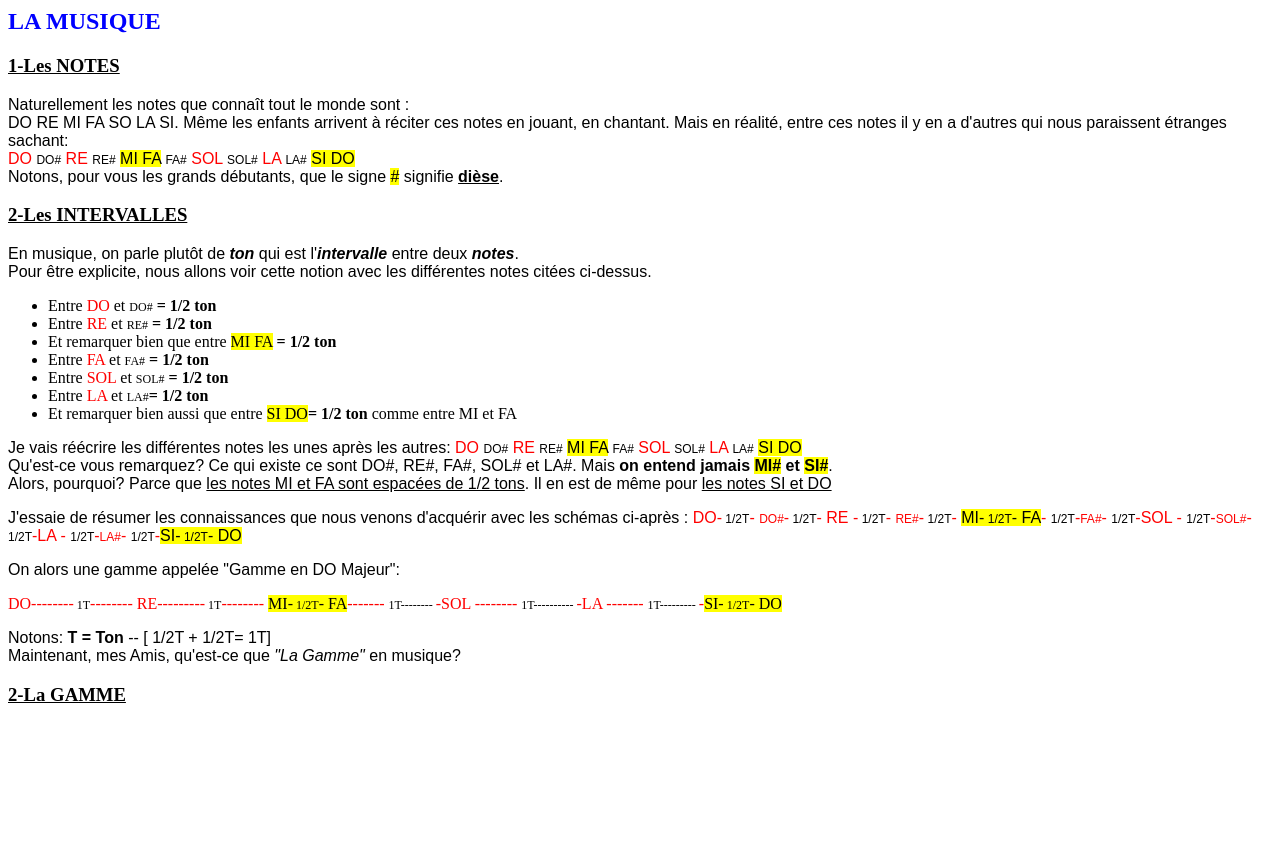
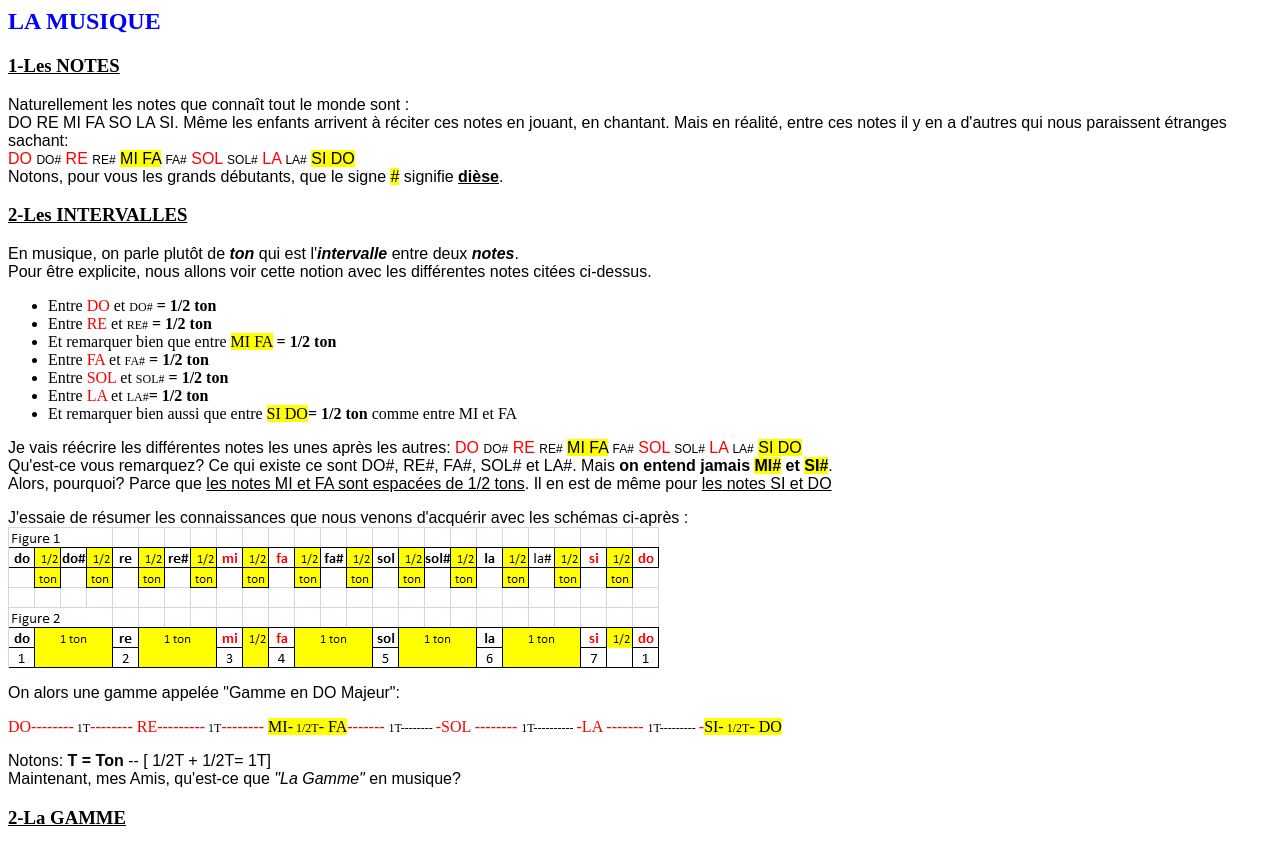
Before and after one commit to lesima-bit/github-lesn, a plain HTML site: page index.html in a window 1280 px wide. Before the commit the page ends 800 px from the top, so only its background shows below. Drawn offline with Linux system fonts and the light colour scheme.

Commit message:
cancel tab replaced by figure

```diff
--- a/index.html
+++ b/index.html
@@ -84,17 +84,8 @@ h3{color: black;}
 
            <p>J'essaie de résumer les connaissances que nous venons d'acquérir avec les schémas ci-après :
 
-        <span style="color:red">DO-<span class="ton"> 1/2T</span>-
-            <span class="note">DO#</span>-<span class="ton"> 1/2T</span>-
-            <span style="color:red">RE </span>-<span class="ton"> 1/2T</span>-
-            <span class="note">RE#</span>-<span class="ton"> 1/2T</span>-
-            <mark>MI-<span class="ton"> 1/2T</span>- FA</mark>-
-            <span class="ton"> 1/2T</span>-<span class="note">FA#</span>-
-            <span class="ton"> 1/2T</span>-<span style="color:red">SOL </span>-
-            <span class="ton"> 1/2T</span>-<span class="note">SOL#</span>-
-            <span class="ton"> 1/2T</span>-<span style="color:red">LA </span>-
-            <span class="ton"> 1/2T</span>-<span class="note">LA#</span>-
-            <span class="ton"> 1/2T</span>-<mark>SI-<span class="ton"> 1/2T</span>- DO</mark>
+        <img src="tonalite en DO.png">
+
         <br>
         <p>On alors une gamme appelée "Gamme en DO Majeur":</p>
         <span style="color:red">DO--------<span class="ton"> 1T</span>--------
```
